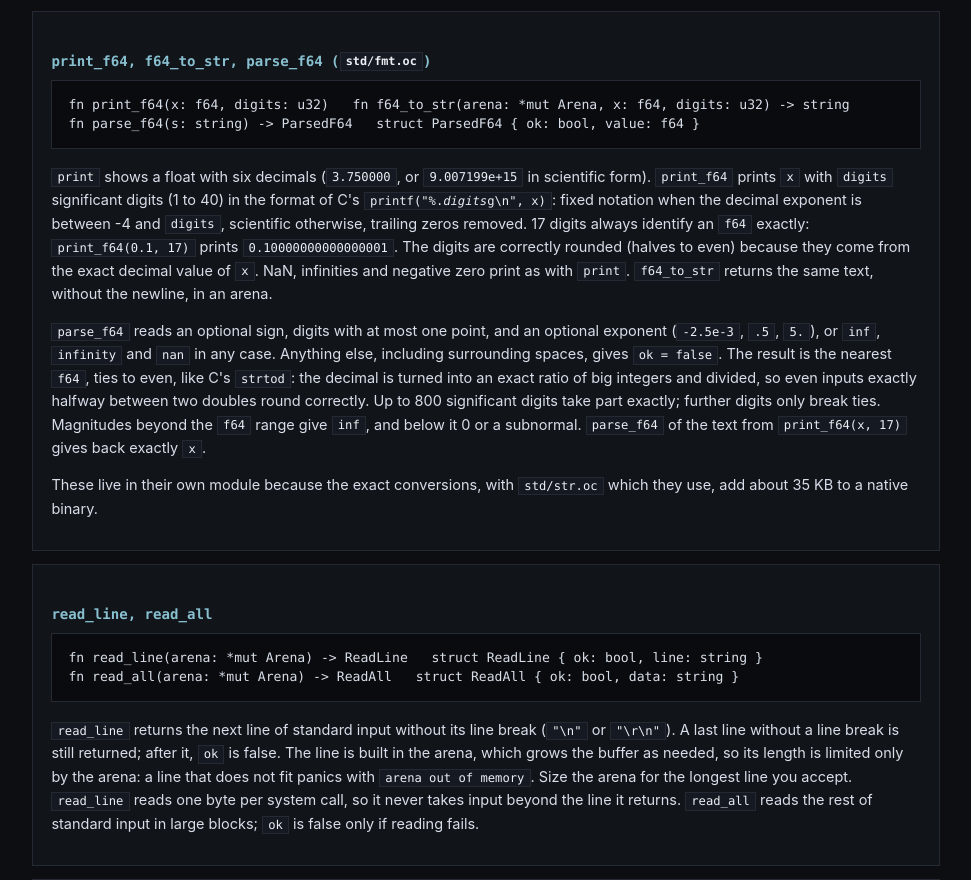
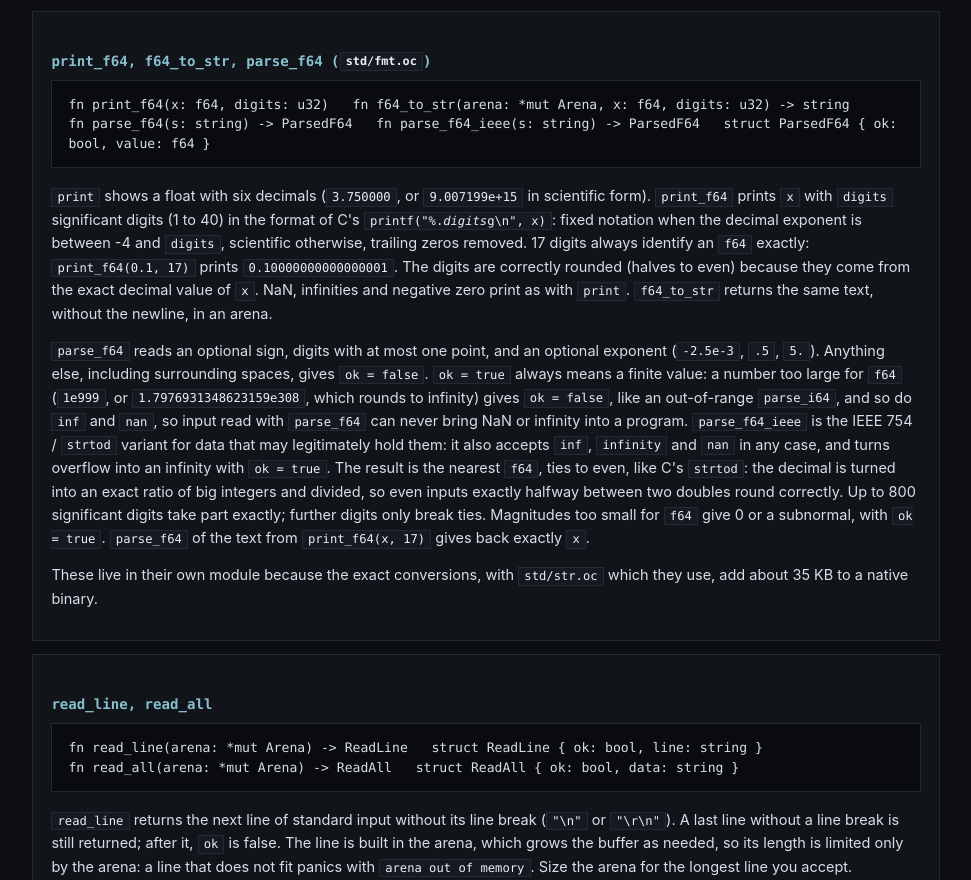
Before and after one commit to omerd2905/oC, a plain HTML site: page docs/stdlib.html in a window 1280 px wide. Shown: the part 10406-11286 px from the top of the page, without its empty margins (254-1225 px from the left). Drawn offline with Linux system fonts and the light colour scheme.

Commit message:
fix(std): parse_f64 returns ok = false for overflow, inf and nan
parse_f64 is the function meant to report bad input, yet "1e999" came back
as ok = true with value inf, and "nan" as ok = true with NaN, so a program
parsing user input could take in a non-finite value without noticing (and
with --fp-trap only trap later, at its first use).

- parse_f64: ok = true now always means a finite value. A decimal too large
  for f64 (1e999, -1e999, 1.7976931348623159e308, which rounds to infinity)
  gives ok = false, like an out-of-range parse_i64, and so do inf, infinity
  and nan. Underflow still gives 0 or a subnormal with ok = true, and
  1.7976931348623158e308 still rounds to the largest finite f64.
- parse_f64_ieee: the previous strtod-style behaviour, for data that may
  hold infinities and NaN on purpose.

Tests: tests/parity/fmt_parse_f64.oc gains the issue's cases (1e999,
-1e999, 1e-999, inf, -inf, nan in both cases, 1e308, the largest finite
value and the first value past it) and a second table run through
parse_f64_ieee; expected values from Python's float().

Fixes #64

```diff
--- a/docs/stdlib.html
+++ b/docs/stdlib.html
@@ -634,12 +634,12 @@ fn main() {
 
         <div class="fn-box">
           <h3>print_f64, f64_to_str, parse_f64 (<code>std/fmt.oc</code>)</h3>
-          <div class="fn-sig">fn print_f64(x: f64, digits: u32) &nbsp; fn f64_to_str(arena: *mut Arena, x: f64, digits: u32) -&gt; string<br>fn parse_f64(s: string) -&gt; ParsedF64 &nbsp; struct ParsedF64 { ok: bool, value: f64 }</div>
+          <div class="fn-sig">fn print_f64(x: f64, digits: u32) &nbsp; fn f64_to_str(arena: *mut Arena, x: f64, digits: u32) -&gt; string<br>fn parse_f64(s: string) -&gt; ParsedF64 &nbsp; fn parse_f64_ieee(s: string) -&gt; ParsedF64 &nbsp; struct ParsedF64 { ok: bool, value: f64 }</div>
           <p>
             <code>print</code> shows a float with six decimals (<code>3.750000</code>, or <code>9.007199e+15</code> in scientific form). <code>print_f64</code> prints <code>x</code> with <code>digits</code> significant digits (1 to 40) in the format of C's <code>printf("%.<em>digits</em>g\n", x)</code>: fixed notation when the decimal exponent is between -4 and <code>digits</code>, scientific otherwise, trailing zeros removed. 17 digits always identify an <code>f64</code> exactly: <code>print_f64(0.1, 17)</code> prints <code>0.10000000000000001</code>. The digits are correctly rounded (halves to even) because they come from the exact decimal value of <code>x</code>. NaN, infinities and negative zero print as with <code>print</code>. <code>f64_to_str</code> returns the same text, without the newline, in an arena.
           </p>
           <p>
-            <code>parse_f64</code> reads an optional sign, digits with at most one point, and an optional exponent (<code>-2.5e-3</code>, <code>.5</code>, <code>5.</code>), or <code>inf</code>, <code>infinity</code> and <code>nan</code> in any case. Anything else, including surrounding spaces, gives <code>ok = false</code>. The result is the nearest <code>f64</code>, ties to even, like C's <code>strtod</code>: the decimal is turned into an exact ratio of big integers and divided, so even inputs exactly halfway between two doubles round correctly. Up to 800 significant digits take part exactly; further digits only break ties. Magnitudes beyond the <code>f64</code> range give <code>inf</code>, and below it 0 or a subnormal. <code>parse_f64</code> of the text from <code>print_f64(x, 17)</code> gives back exactly <code>x</code>.
+            <code>parse_f64</code> reads an optional sign, digits with at most one point, and an optional exponent (<code>-2.5e-3</code>, <code>.5</code>, <code>5.</code>). Anything else, including surrounding spaces, gives <code>ok = false</code>. <code>ok = true</code> always means a finite value: a number too large for <code>f64</code> (<code>1e999</code>, or <code>1.7976931348623159e308</code>, which rounds to infinity) gives <code>ok = false</code>, like an out-of-range <code>parse_i64</code>, and so do <code>inf</code> and <code>nan</code>, so input read with <code>parse_f64</code> can never bring NaN or infinity into a program. <code>parse_f64_ieee</code> is the IEEE 754 / <code>strtod</code> variant for data that may legitimately hold them: it also accepts <code>inf</code>, <code>infinity</code> and <code>nan</code> in any case, and turns overflow into an infinity with <code>ok = true</code>. The result is the nearest <code>f64</code>, ties to even, like C's <code>strtod</code>: the decimal is turned into an exact ratio of big integers and divided, so even inputs exactly halfway between two doubles round correctly. Up to 800 significant digits take part exactly; further digits only break ties. Magnitudes too small for <code>f64</code> give 0 or a subnormal, with <code>ok = true</code>. <code>parse_f64</code> of the text from <code>print_f64(x, 17)</code> gives back exactly <code>x</code>.
           </p>
           <p>
             These live in their own module because the exact conversions, with <code>std/str.oc</code> which they use, add about 35 KB to a native binary.
```
Also changed, not shown: 3 other files.
